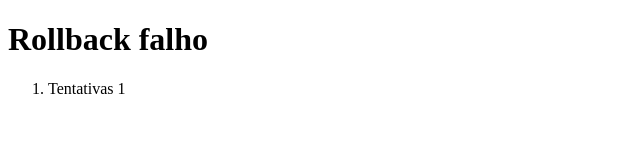
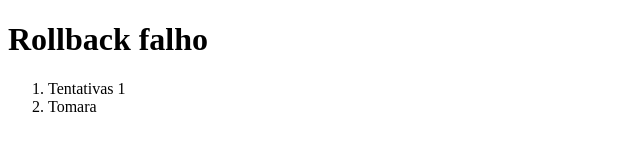
Before and after one commit to kauan-oss/Rollback2, a plain HTML site: page index.html in a window 1280 px wide. Shown: the full height of the page, 0-640 px from the left. Drawn offline with Linux system fonts and the light colour scheme.

Commit message:
Por favor

```diff
--- a/index.html
+++ b/index.html
@@ -10,6 +10,7 @@
 
     <ol>
         <li>Tentativas 1</li>
+        <li>Tomara</li>
     </ol>
 
 </body>
```
